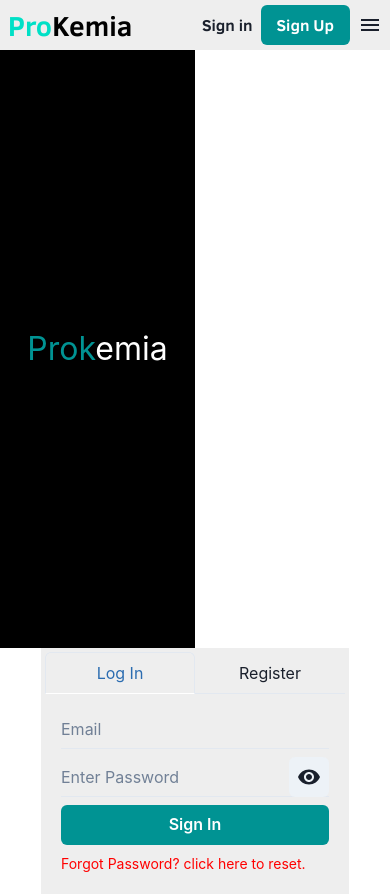
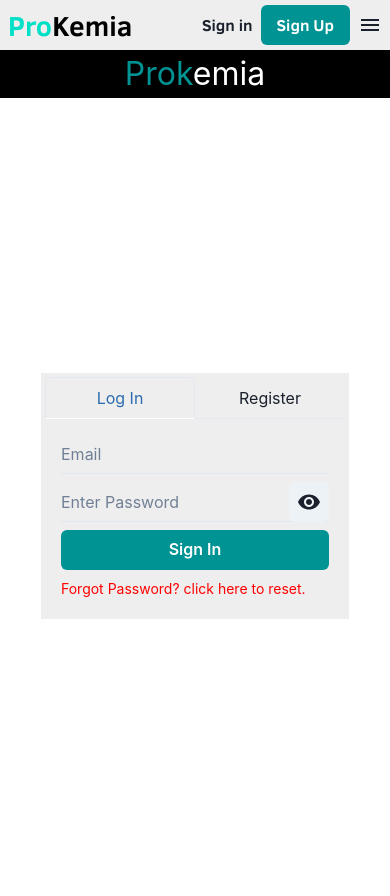
Before and after one commit to Prokemia2022/client_frontend, a Next.js app: page /auth in a window 390 px wide. Shown: the top 896 px of the page. Built offline with nearby package versions, Linux system fonts and the light colour scheme.

Commit message:
Css - display none need to be defined

```diff
--- a/styles/Home.module.css
+++ b/styles/Home.module.css
@@ -27,8 +27,6 @@
     	display: flex;
 	}
 .authsection1{
-		display: flex;
-    	height: 100vh;
     	width: 50%;
     }
 @media screen and (max-width: 48em) {
@@ -39,6 +37,7 @@
     }
     .authsection1{
     	display: none;
+    	width: 100%
     }
     .promoimg{
     	display: none;
```
